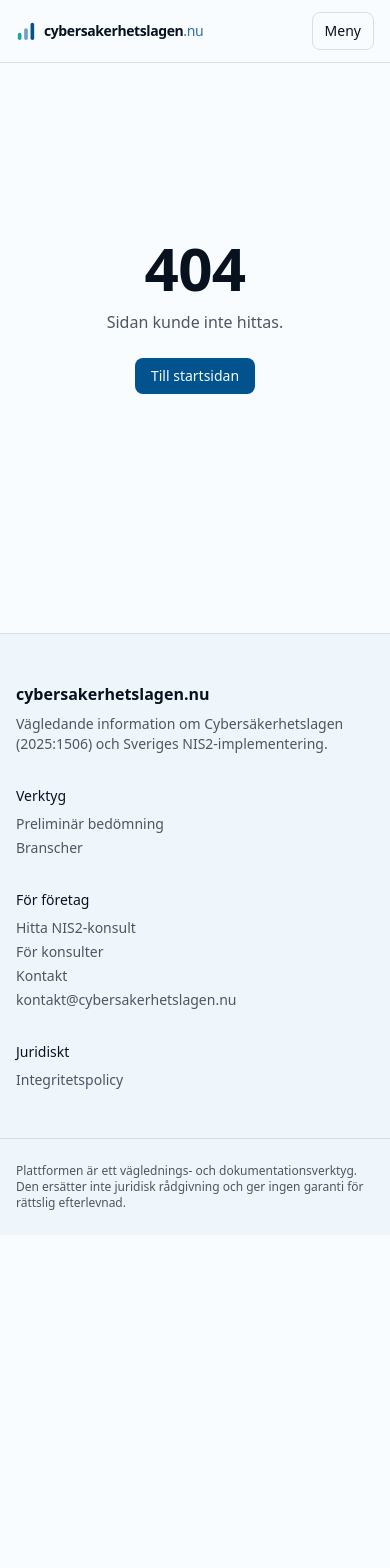
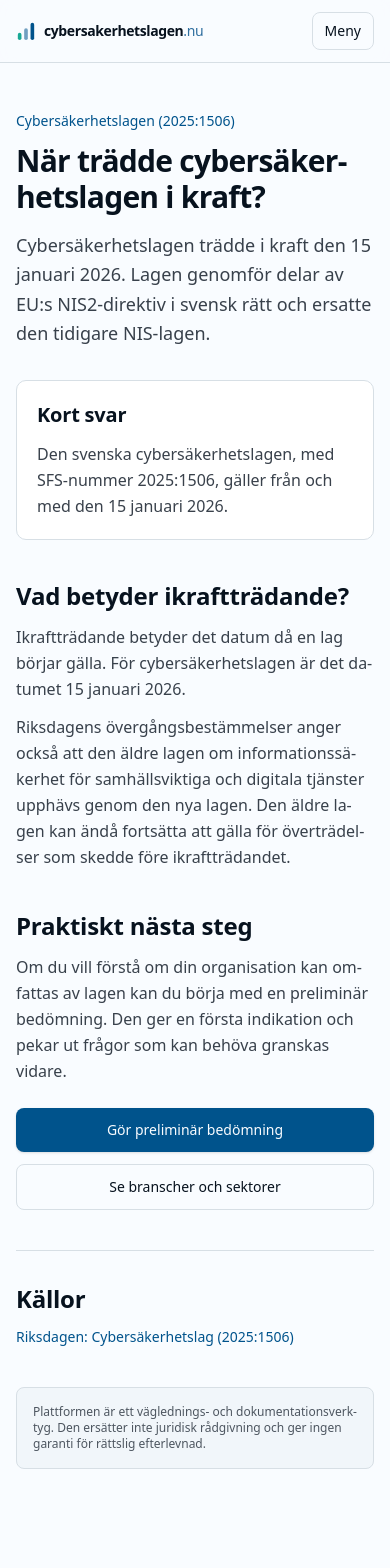
Before and after one commit to GlobalNortic/cybersakerhetslagen.nu, a React (Vite) app: page /ikrafttradandedatum in a window 390 px wide. Shown: the top 1568 px of the page. Before the commit the page ends 1235 px from the top, so only its background shows below. Built offline with nearby package versions, Linux system fonts and the light colour scheme.

Commit message:
Add SEO landing page for ikrafttradandedatum

```diff
--- a/src/components/SiteFooter.tsx
+++ b/src/components/SiteFooter.tsx
@@ -30,6 +30,7 @@ export function SiteFooter() {
         <div>
           <div className="text-sm font-medium">Juridiskt</div>
           <ul className="mt-2 space-y-1 text-sm text-muted-foreground">
+            <li><Link to="/ikrafttradandedatum" className="hover:text-primary">Ikraftträdandedatum</Link></li>
             <li><Link to="/integritet" className="hover:text-primary">Integritetspolicy</Link></li>
           </ul>
         </div>
--- a/src/routeTree.gen.ts
+++ b/src/routeTree.gen.ts
@@ -12,6 +12,7 @@ import { Route as rootRouteImport } from './routes/__root'
 import { Route as Nis2KonsultRouteImport } from './routes/nis2-konsult'
 import { Route as KontaktRouteImport } from './routes/kontakt'
 import { Route as IntegritetRouteImport } from './routes/integritet'
+import { Route as IkrafttradandedatumRouteImport } from './routes/ikrafttradandedatum'
 import { Route as ForKonsulterRouteImport } from './routes/for-konsulter'
 import { Route as BedomningRouteImport } from './routes/bedomning'
 import { Route as IndexRouteImport } from './routes/index'
@@ -32,6 +33,11 @@ const KontaktRoute = KontaktRouteImport.update({
 const IntegritetRoute = IntegritetRouteImport.update({
   id: '/integritet',
   path: '/integritet',
+  getParentRoute: () => rootRouteImport,
+} as any)
+const IkrafttradandedatumRoute = IkrafttradandedatumRouteImport.update({
+  id: '/ikrafttradandedatum',
+  path: '/ikrafttradandedatum',
   getParentRoute: () => rootRouteImport,
 } as any)
 const ForKonsulterRoute = ForKonsulterRouteImport.update({
@@ -69,6 +75,7 @@ export interface FileRoutesByFullPath {
   '/': typeof IndexRoute
   '/bedomning': typeof BedomningRoute
   '/for-konsulter': typeof ForKonsulterRoute
+  '/ikrafttradandedatum': typeof IkrafttradandedatumRoute
   '/integritet': typeof IntegritetRoute
   '/kontakt': typeof KontaktRoute
   '/nis2-konsult': typeof Nis2KonsultRoute
@@ -80,6 +87,7 @@ export interface FileRoutesByTo {
   '/': typeof IndexRoute
   '/bedomning': typeof BedomningRoute
   '/for-konsulter': typeof ForKonsulterRoute
+  '/ikrafttradandedatum': typeof IkrafttradandedatumRoute
   '/integritet': typeof IntegritetRoute
   '/kontakt': typeof KontaktRoute
   '/nis2-konsult': typeof Nis2KonsultRoute
@@ -92,6 +100,7 @@ export interface FileRoutesById {
   '/': typeof IndexRoute
   '/bedomning': typeof BedomningRoute
   '/for-konsulter': typeof ForKonsulterRoute
+  '/ikrafttradandedatum': typeof IkrafttradandedatumRoute
   '/integritet': typeof IntegritetRoute
   '/kontakt': typeof KontaktRoute
   '/nis2-konsult': typeof Nis2KonsultRoute
@@ -105,6 +114,7 @@ export interface FileRouteTypes {
     | '/'
     | '/bedomning'
     | '/for-konsulter'
+    | '/ikrafttradandedatum'
     | '/integritet'
     | '/kontakt'
     | '/nis2-konsult'
@@ -116,6 +126,7 @@ export interface FileRouteTypes {
     | '/'
     | '/bedomning'
     | '/for-konsulter'
+    | '/ikrafttradandedatum'
     | '/integritet'
     | '/kontakt'
     | '/nis2-konsult'
@@ -127,6 +138,7 @@ export interface FileRouteTypes {
     | '/'
     | '/bedomning'
     | '/for-konsulter'
+    | '/ikrafttradandedatum'
     | '/integritet'
     | '/kontakt'
     | '/nis2-konsult'
@@ -139,6 +151,7 @@ export interface RootRouteChildren {
   IndexRoute: typeof IndexRoute
   BedomningRoute: typeof BedomningRoute
   ForKonsulterRoute: typeof ForKonsulterRoute
+  IkrafttradandedatumRoute: typeof IkrafttradandedatumRoute
   IntegritetRoute: typeof IntegritetRoute
   KontaktRoute: typeof KontaktRoute
   Nis2KonsultRoute: typeof Nis2KonsultRoute
@@ -168,6 +181,13 @@ declare module '@tanstack/react-router' {
       path: '/integritet'
       fullPath: '/integritet'
       preLoaderRoute: typeof IntegritetRouteImport
+      parentRoute: typeof rootRouteImport
+    }
+    '/ikrafttradandedatum': {
+      id: '/ikrafttradandedatum'
+      path: '/ikrafttradandedatum'
+      fullPath: '/ikrafttradandedatum'
+      preLoaderRoute: typeof IkrafttradandedatumRouteImport
       parentRoute: typeof rootRouteImport
     }
     '/for-konsulter': {
@@ -219,6 +239,7 @@ const rootRouteChildren: RootRouteChildren = {
   IndexRoute: IndexRoute,
   BedomningRoute: BedomningRoute,
   ForKonsulterRoute: ForKonsulterRoute,
+  IkrafttradandedatumRoute: IkrafttradandedatumRoute,
   IntegritetRoute: IntegritetRoute,
   KontaktRoute: KontaktRoute,
   Nis2KonsultRoute: Nis2KonsultRoute,
--- /dev/null
+++ b/src/routes/ikrafttradandedatum.tsx
@@ -0,0 +1,125 @@
+import { createFileRoute, Link } from "@tanstack/react-router";
+import { seoFromEntry, jsonLd, SITE_URL } from "@/lib/seo";
+import { getPage } from "@/seo/pageRegistry";
+import { Disclaimer } from "@/components/Disclaimer";
+
+const riksdagenUrl =
+  "https://www.riksdagen.se/sv/dokument-och-lagar/dokument/svensk-forfattningssamling/cybersakerhetslag-20251506_sfs-2025-1506/";
+
+export const Route = createFileRoute("/ikrafttradandedatum")({
+  head: () => ({
+    ...seoFromEntry(getPage("/ikrafttradandedatum")!),
+    scripts: [
+      jsonLd({
+        "@context": "https://schema.org",
+        "@type": "Article",
+        headline: getPage("/ikrafttradandedatum")!.h1,
+        description: getPage("/ikrafttradandedatum")!.description,
+        url: `${SITE_URL}/ikrafttradandedatum`,
+        inLanguage: "sv-SE",
+        mainEntityOfPage: `${SITE_URL}/ikrafttradandedatum`,
+        about: "Cybersäkerhetslagen (2025:1506)",
+      }),
+      jsonLd({
+        "@context": "https://schema.org",
+        "@type": "FAQPage",
+        mainEntity: [
+          {
+            "@type": "Question",
+            name: "När trädde cybersäkerhetslagen i kraft?",
+            acceptedAnswer: {
+              "@type": "Answer",
+              text: "Cybersäkerhetslagen (2025:1506) trädde i kraft den 15 januari 2026.",
+            },
+          },
+          {
+            "@type": "Question",
+            name: "Vilken lag ersatte cybersäkerhetslagen?",
+            acceptedAnswer: {
+              "@type": "Answer",
+              text: "Cybersäkerhetslagen upphävde lagen (2018:1174) om informationssäkerhet för samhällsviktiga och digitala tjänster.",
+            },
+          },
+        ],
+      }),
+    ],
+  }),
+  component: Page,
+});
+
+function Page() {
+  const page = getPage("/ikrafttradandedatum")!;
+
+  return (
+    <article className="mx-auto w-full max-w-[100vw] box-border px-4 py-12 md:max-w-4xl md:py-16">
+      <p className="text-sm font-medium text-primary">Cybersäkerhetslagen (2025:1506)</p>
+      <h1 className="mt-3 text-3xl font-semibold tracking-tight md:text-4xl">{page.h1}</h1>
+      <p className="mt-4 max-w-3xl text-lg leading-relaxed text-foreground/80">
+        Cybersäkerhetslagen trädde i kraft den 15 januari 2026. Lagen genomför delar av EU:s
+        NIS2-direktiv i svensk rätt och ersatte den tidigare NIS-lagen.
+      </p>
+
+      <section className="mt-8 rounded-lg border border-border bg-card p-5">
+        <h2 className="text-xl font-semibold">Kort svar</h2>
+        <p className="mt-3 text-base leading-relaxed text-foreground/80">
+          Den svenska cybersäkerhetslagen, med SFS-nummer 2025:1506, gäller från och med den 15
+          januari 2026.
+        </p>
+      </section>
+
+      <section className="mt-10">
+        <h2 className="text-2xl font-semibold">Vad betyder ikraftträdande?</h2>
+        <p className="mt-3 leading-relaxed text-foreground/80">
+          Ikraftträdande betyder det datum då en lag börjar gälla. För cybersäkerhetslagen är det
+          datumet 15 januari 2026.
+        </p>
+        <p className="mt-3 leading-relaxed text-foreground/80">
+          Riksdagens övergångsbestämmelser anger också att den äldre lagen om informationssäkerhet
+          för samhällsviktiga och digitala tjänster upphävs genom den nya lagen. Den äldre lagen kan
+          ändå fortsätta att gälla för överträdelser som skedde före ikraftträdandet.
+        </p>
+      </section>
+
+      <section className="mt-10">
+        <h2 className="text-2xl font-semibold">Praktiskt nästa steg</h2>
+        <p className="mt-3 leading-relaxed text-foreground/80">
+          Om du vill förstå om din organisation kan omfattas av lagen kan du börja med en preliminär
+          bedömning. Den ger en första indikation och pekar ut frågor som kan behöva granskas
+          vidare.
+        </p>
+        <div className="mt-6 flex flex-col gap-3 sm:flex-row">
+          <Link
+            to="/bedomning"
+            className="inline-flex items-center justify-center rounded-md bg-primary px-5 py-3 text-sm font-medium text-primary-foreground shadow-sm transition hover:bg-primary/90"
+          >
+            Gör preliminär bedömning
+          </Link>
+          <Link
+            to="/branscher"
+            className="inline-flex items-center justify-center rounded-md border border-border bg-background px-5 py-3 text-sm font-medium text-foreground transition hover:bg-muted"
+          >
+            Se branscher och sektorer
+          </Link>
+        </div>
+      </section>
+
+      <section className="mt-10 border-t border-border pt-8">
+        <h2 className="text-2xl font-semibold">Källor</h2>
+        <ul className="mt-3 space-y-2 text-sm text-foreground/80">
+          <li>
+            <a
+              className="font-medium text-primary underline-offset-4 hover:underline"
+              href={riksdagenUrl}
+            >
+              Riksdagen: Cybersäkerhetslag (2025:1506)
+            </a>
+          </li>
+        </ul>
+      </section>
+
+      <div className="mt-10">
+        <Disclaimer />
+      </div>
+    </article>
+  );
+}
--- a/src/seo/pageRegistry.ts
+++ b/src/seo/pageRegistry.ts
@@ -56,6 +56,18 @@ export const PAGE_REGISTRY: PageEntry[] = [
     ogTitle: "Cybersäkerhetslagen & NIS2 för företag",
     ogDescription:
       "Gör en preliminär bedömning av om din organisation kan omfattas av Cybersäkerhetslagen och NIS2. Vägledande indikation, inte juridisk rådgivning.",
+    sitemap: true,
+    prerenderReady: true,
+  }),
+  entry({
+    path: "/ikrafttradandedatum",
+    title: "När trädde cybersäkerhetslagen i kraft? | 15 januari 2026",
+    description:
+      "Cybersäkerhetslagen (2025:1506) trädde i kraft den 15 januari 2026. Se kort svar, källor och nästa steg för NIS2-bedömning.",
+    h1: "När trädde cybersäkerhetslagen i kraft?",
+    ogTitle: "Cybersäkerhetslagen trädde i kraft den 15 januari 2026",
+    ogDescription:
+      "Kort svar om ikraftträdandedatum för Cybersäkerhetslagen (2025:1506), med källor och praktiskt nästa steg.",
     sitemap: true,
     prerenderReady: true,
   }),
```
Also changed, not shown: vercel.json, 1 other file (tests, documents, lock files or other folders).
